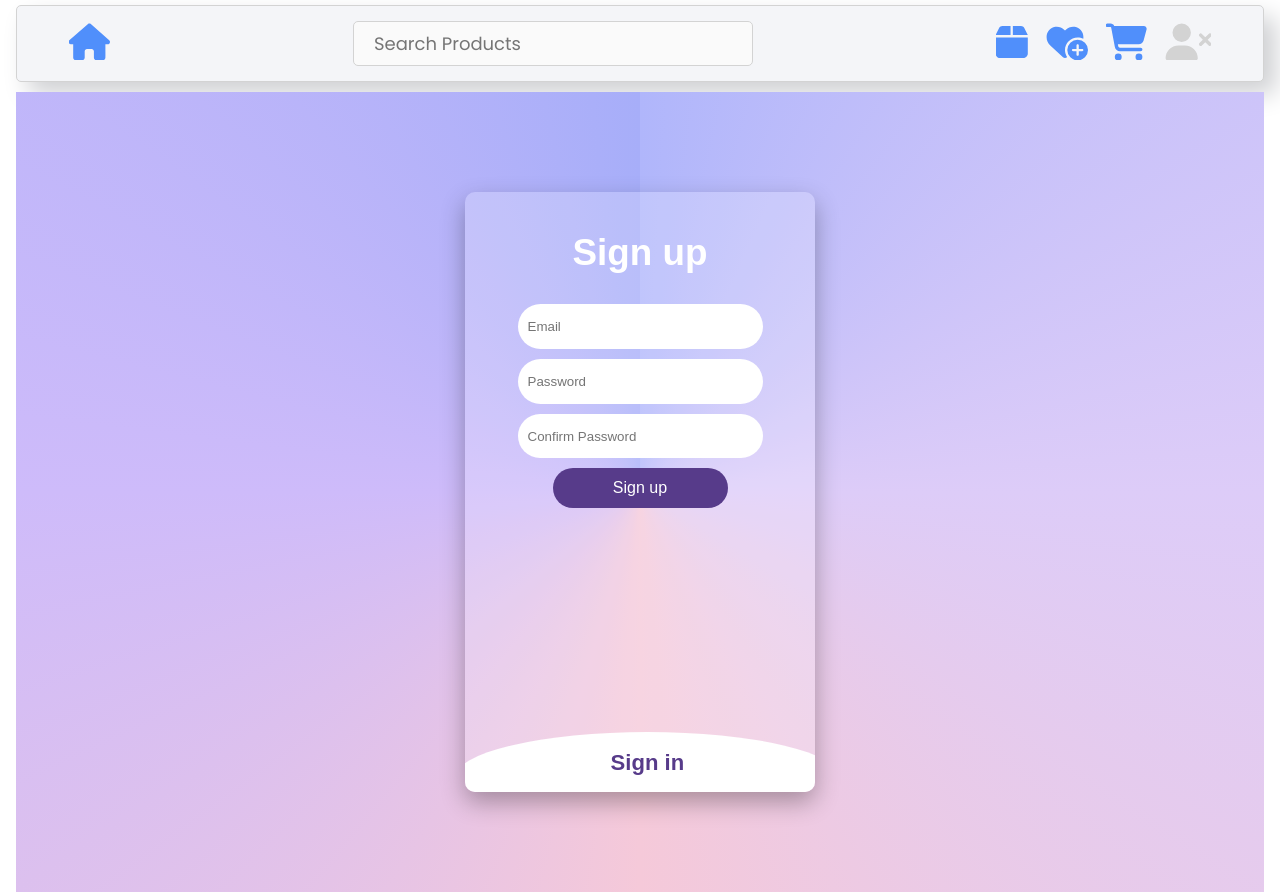
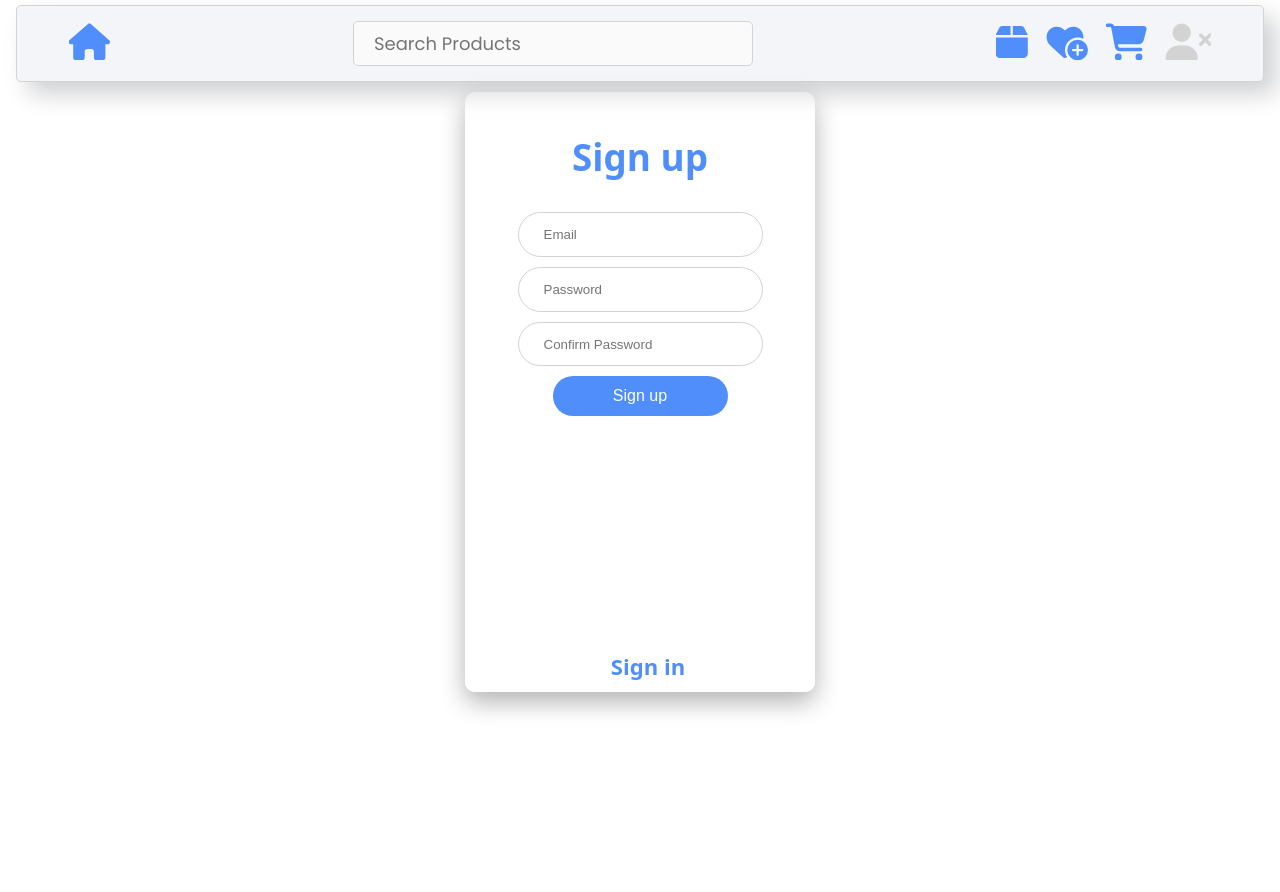
Before and after one commit to Dipanshu-Singh-Dev/SAWS, a React (Vite) app: page /signup in a window 1280 px wide. After the commit the page ends 800 px from the top, so only its background shows below. Built offline with nearby package versions, Linux system fonts and the light colour scheme.

Commit message:
fixed : search results

```diff
--- a/src/styles/Navbar.module.css
+++ b/src/styles/Navbar.module.css
@@ -22,6 +22,13 @@
 .searchContainer{
     width: 400px;
     transition: color .3s ease-in-out;
+}
+.searchContainer p {
+    color: black;
+    font-family: 'Poppins',sans-serif;
+    font-size: 16px;
+    font-weight: 300;
+    cursor: pointer;
 }
 .searchContainer p:hover{
     color:darkgray;
@@ -103,6 +110,10 @@
     }
     .h4 {
        font-size: 15px;
+
+    }
+    .container p{
+        font-family: 'Poppins', sans-serif;
     }
 
 }
--- a/src/styles/Signup.css
+++ b/src/styles/Signup.css
@@ -7,18 +7,15 @@
 :root{
     --bg-color: conic-gradient(#b0b6fb, #ddccf8, #f5c9d9, #cebbfa, #a7aef9);
     --primary-color: #573b8a;
-    /* --bg-color: #fcf7ed;
-    --primary-color: #37919d; */
+    --primary-color: #508ffb;
     --light-gray: #f7f7f7;
-    /* --btn-hover: rgb(144, 180, 144); */
-    --btn-hover: #6d44b8;
+    --btn-hover: royalblue;
 }
 
 /* Sign-up Form */
 
 #form{
-    background: var(--bg-color);
-    min-height: 100vh;
+    height: fit-content;
     display: flex;
     align-items: center;
     justify-content: center;
@@ -46,7 +43,8 @@
 }
 .signup > label,
 .login > label{
-    color: #fff;
+    color: var(--primary-color);
+    font-family: system-ui, -apple-system, BlinkMacSystemFont, 'Segoe UI', Roboto, Oxygen, Ubuntu, Cantarell, 'Open Sans', 'Helvetica Neue', sans-serif;
     font-size: 2.3rem;
     font-weight: bold;
     margin-bottom: 30px;
@@ -59,11 +57,11 @@
 .login > #passwordField{
     width: 70%;
     height: 8%;
+    border: 1.5px solid lightgray;
     background-color: #fff;
-    border: none;
     outline: none;
     margin-bottom: 10px;
-    padding: 20px 10px;
+    padding: 20px 25px;
     border-radius: 100px;
 }
 .signup > div,
@@ -100,10 +98,6 @@
 .login > button:active{
     transform: scale(0.97);
 }
-
-
-
-/* Login Form */
 
 .login{
     height: 550px;
```
